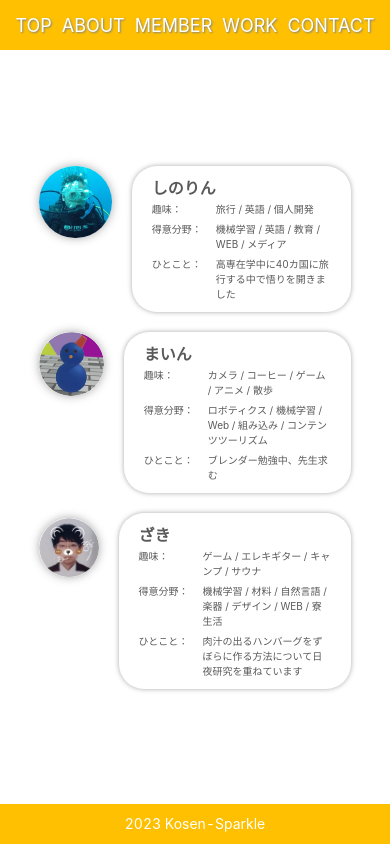
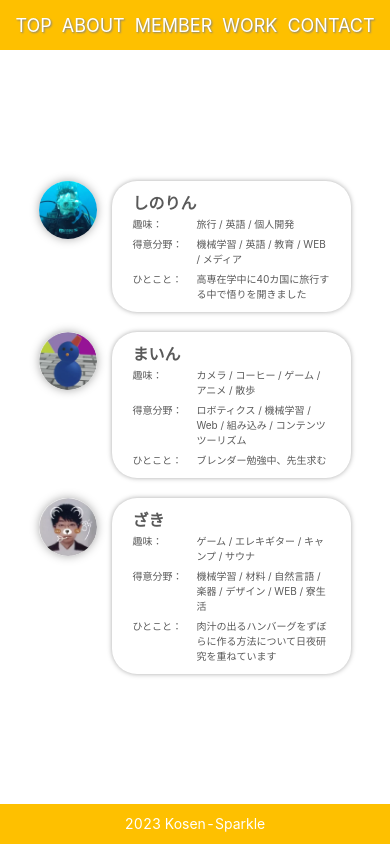
Before and after one commit to sin392/nuxt2-app, a Nuxt app: page /member in a window 390 px wide. Built offline with nearby package versions, Linux system fonts and the light colour scheme.

Commit message:
fix difference between people-card-content length

```diff
--- a/src/components/people-card.vue
+++ b/src/components/people-card.vue
@@ -55,6 +55,7 @@ img {
 }
 .people-card-content {
   flex-grow: 1;
+  width: 100%;
   padding: 20px 30px;
   border-radius: 25px;
   box-shadow: 0 0 5px darkgray;
@@ -77,10 +78,15 @@ img {
 @media (max-width: 480px) {
   .people-card {
     width: 80%;
+    gap: 15px;
   }
   .people-card-header {
-    width: 40%;
-    height: 40%;
+    /* WHY: 実際には80pxにはなっていない */
+    width: 80px;
+    height: 100%;
+  }
+  img {
+    margin-top: 0;
   }
   .people-card-content {
     padding: 10px 20px;
```
